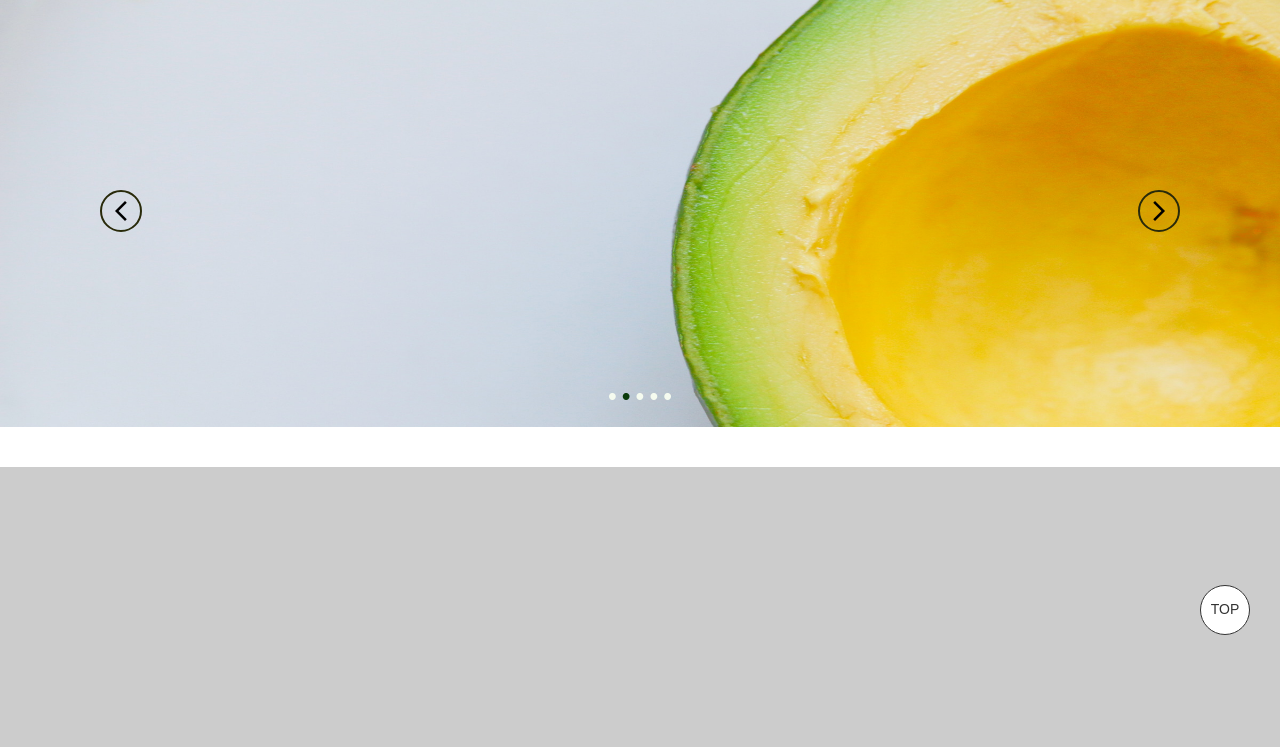
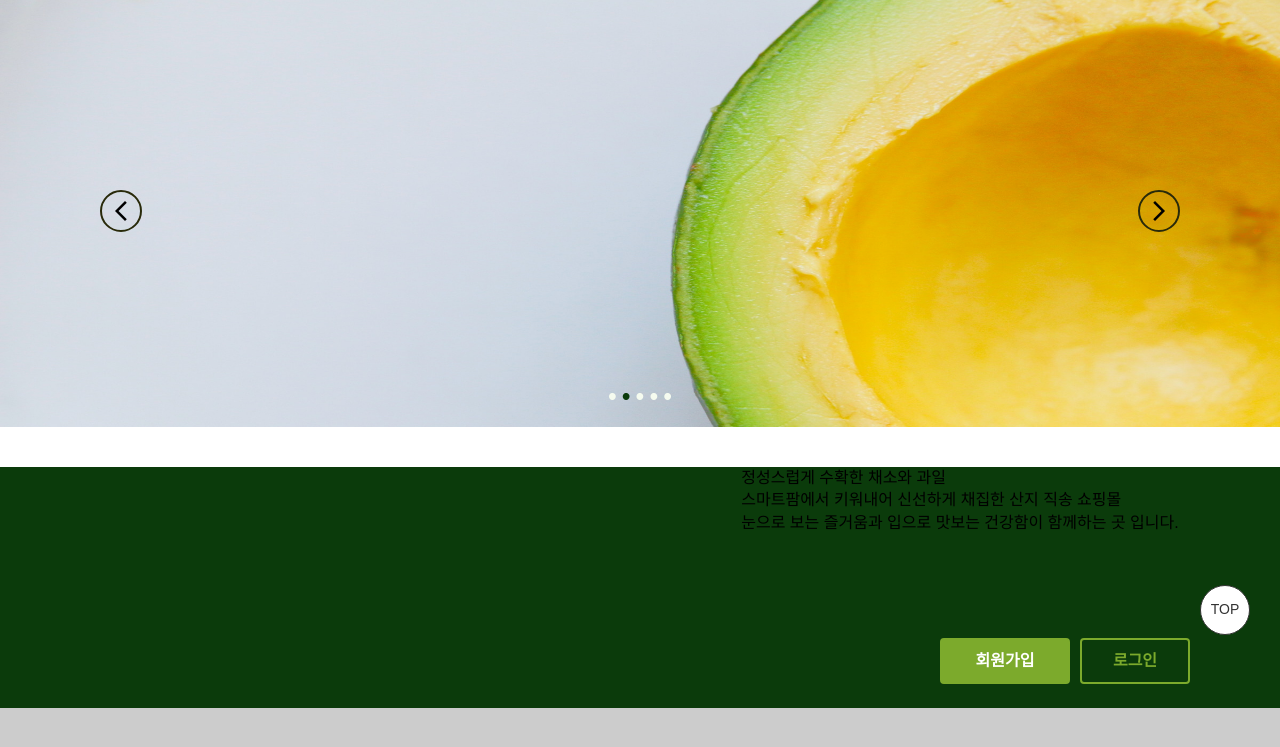
Before and after one commit to chogain/o2market-front, a website with bundled scripts: page src/pages/main/index.html in a window 1280 px wide. Shown: the part 135-882 px from the top of the page. Built offline with nearby package versions, Linux system fonts and the light colour scheme; no server answers; a script that the page names is missing.

Commit message:
슬로건 생성 중

```diff
--- a/src/components/banner/banner.css
+++ b/src/components/banner/banner.css
@@ -103,3 +103,60 @@
   flex-shrink: 0;
   transition: left 0.15s;
 }
+
+/* intro */
+
+.introduction {
+  position: relative;
+}
+
+.introduction .bg-left {
+  width: 50%;
+  height: 100%;
+  background-color: #0b3b0b;
+  position: absolute;
+  top: 0;
+  left: 0;
+}
+
+.introduction .bg-right {
+  width: 50%;
+  height: 100%;
+  background-color: #0b3b0b;
+  position: absolute;
+  top: 0;
+  right: 0;
+}
+
+.introduction .bg-right > p {
+  display: flex;
+  align-items: center;
+  justify-content: center;
+}
+
+.introduction .inner {
+  background-image: url("");
+  height: 241px;
+}
+
+.introduction .btn-group {
+  position: absolute;
+  bottom: 24px;
+  right: 0;
+  width: 250px;
+  display: flex;
+  flex-wrap: wrap;
+}
+
+.introduction .btn-group .btn.sign-up {
+  margin-right: 10px;
+}
+
+.introduction .btn-group .btn.sign-in {
+  width: 110px;
+}
+
+.introduction .btn-group .btn.gift {
+  margin-top: 10px;
+  flex-grow: 1;
+}
--- a/src/pages/main/index.html
+++ b/src/pages/main/index.html
@@ -32,6 +32,29 @@
   <main>
     <div id="main-banner-slide"></div>
     <div id="product-recommendation-slide"></div>
+
+    <section class="introduction">
+      <div class="bg-left">
+        <img src="" alt="">
+      </div>
+      </div>
+      <div class="bg-right">
+        <p>정성스럽게 수확한 채소와 과일<br />
+          스마트팜에서 키워내어 신선하게 채집한 산지 직송 쇼핑몰<br />
+          눈으로 보는 즐거움과 입으로 맛보는 건강함이 함께하는 곳 입니다.
+        </p>
+      </div>
+      <div class="inner">
+
+        <div class="btn-group">
+          <div class="btn btn--green--reverse sign-up">회원가입</div>
+          <div class="btn btn--green sign-in">로그인</div>
+        </div>
+
+      </div>
+
+    </section>
+
     <section class="youtube">
       <div class="youtube-area">
         <div id="player"></div>
--- a/src/styles/global.css
+++ b/src/styles/global.css
@@ -178,6 +178,28 @@ body {
   color: #2a120adb;
 }
 
+.btn.btn--green {
+  color: rgb(124, 170, 44);
+  border-color: rgb(124, 170, 44);
+  border: 2px solid rgb(124, 170, 44);
+}
+
+.btn.btn--green:hover {
+  color: #fff;
+  background-color: rgb(124, 170, 44);
+}
+
+.btn.btn--green--reverse {
+  border-color: rgb(124, 170, 44);
+  background-color: rgb(124, 170, 44);
+  color: #fff;
+}
+
+.btn.btn--green--reverse:hover {
+  background-color: transparent;
+  color: rgb(124, 170, 44);
+}
+
 .green-color {
   color: rgb(124, 170, 44);
 }
```
